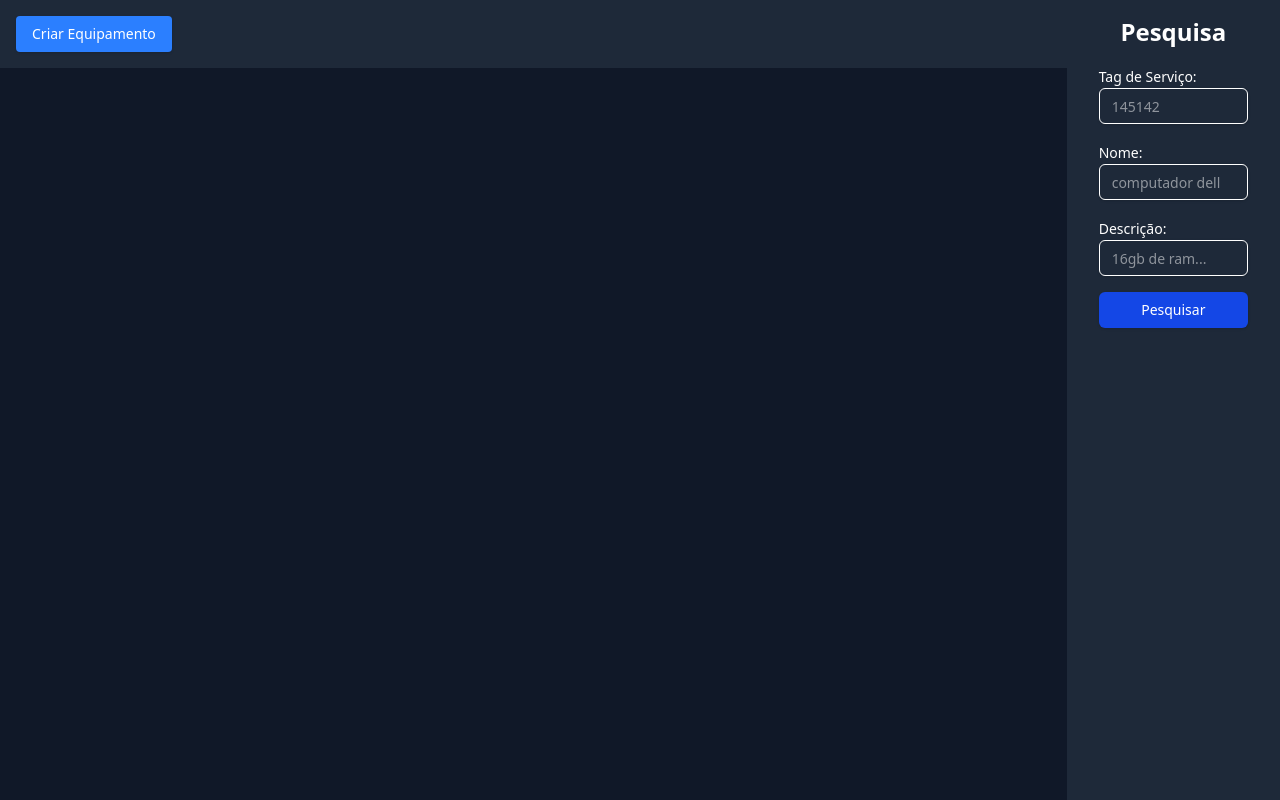
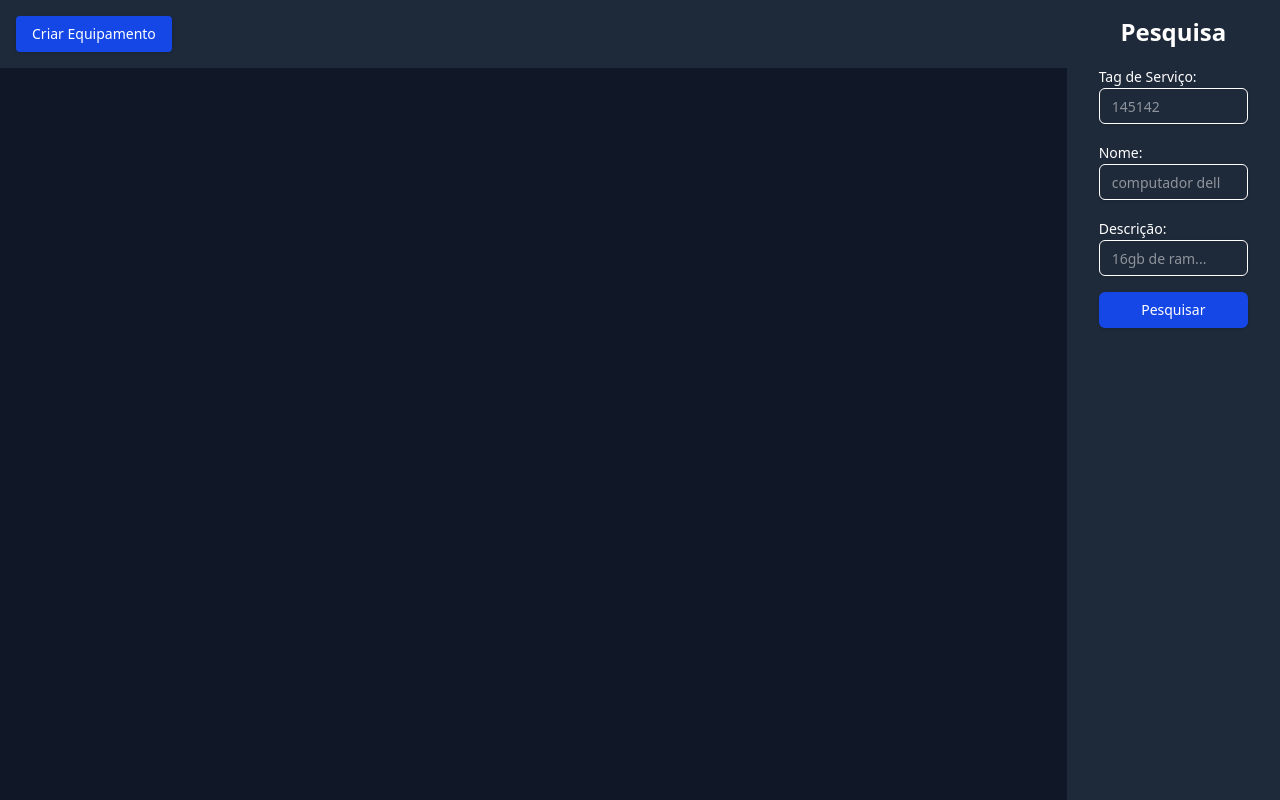
Before and after one commit to NatanCastro/equipment-management, a React (Vite) app: page / in a window 1280 px wide. Built offline with nearby package versions, Linux system fonts and the light colour scheme.

Commit message:
standardize button color

```diff
--- a/src/pages/home.tsx
+++ b/src/pages/home.tsx
@@ -34,8 +34,9 @@ export default function Home(): JSX.Element {
       <section className="grid grid-cols-1 md:grid-cols-12">
         <div className="bg-gray-900 md:col-span-10">
           <div className="bg-gray-800 p-4 flex">
-            <Button onClick={() => setIsCreateEquipmentDialogOpen(true)}
-              className="bg-blue-500 hover:bg-blue-700 text-white py-2 px-4 rounded">
+            <Button
+              onClick={() => setIsCreateEquipmentDialogOpen(true)}
+              className="bg-blue-700 hover:bg-blue-600 transition-colors duration-200 text-white py-2 px-4 rounded">
               Criar Equipamento
             </Button>
           </div>
```
